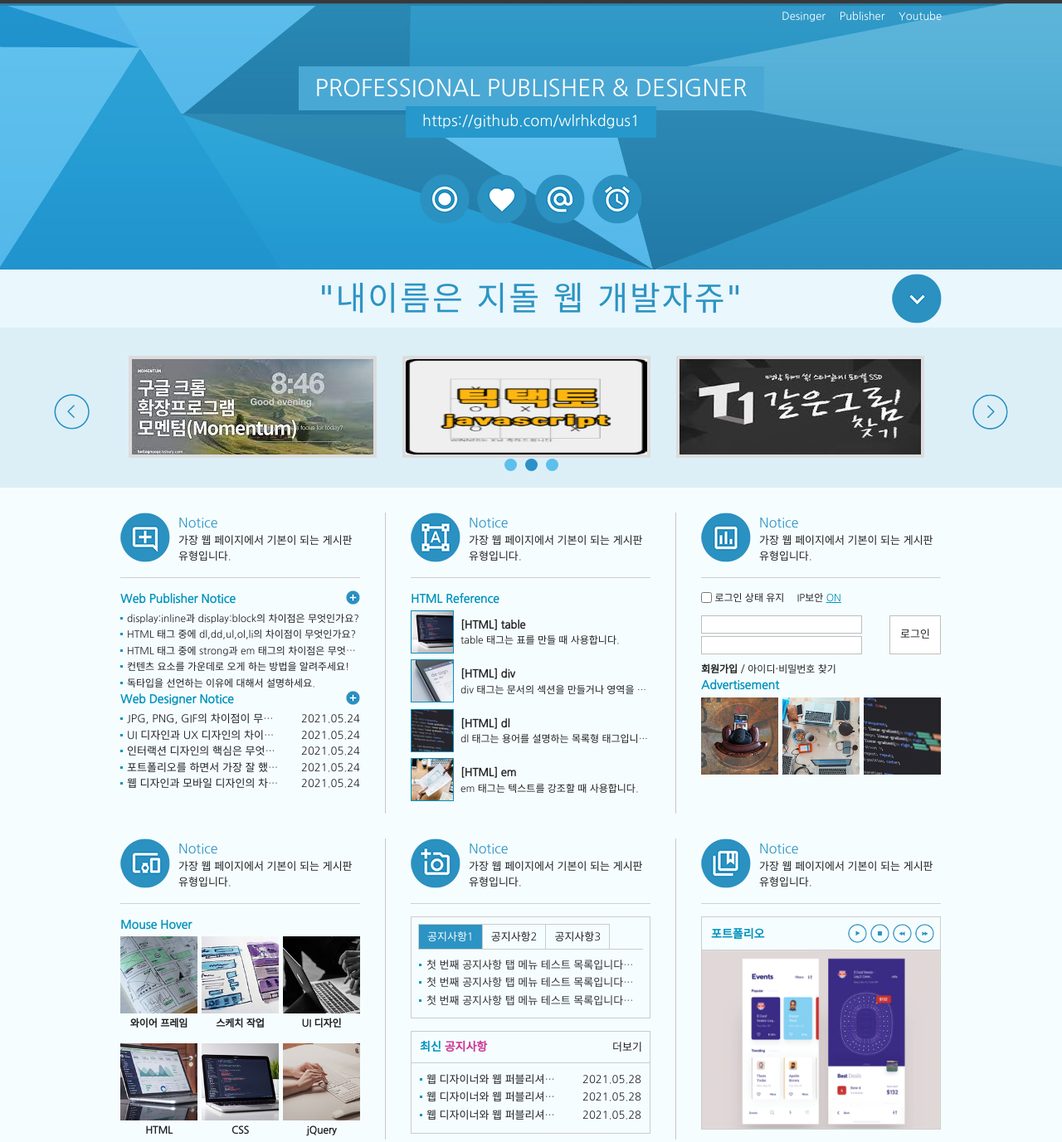
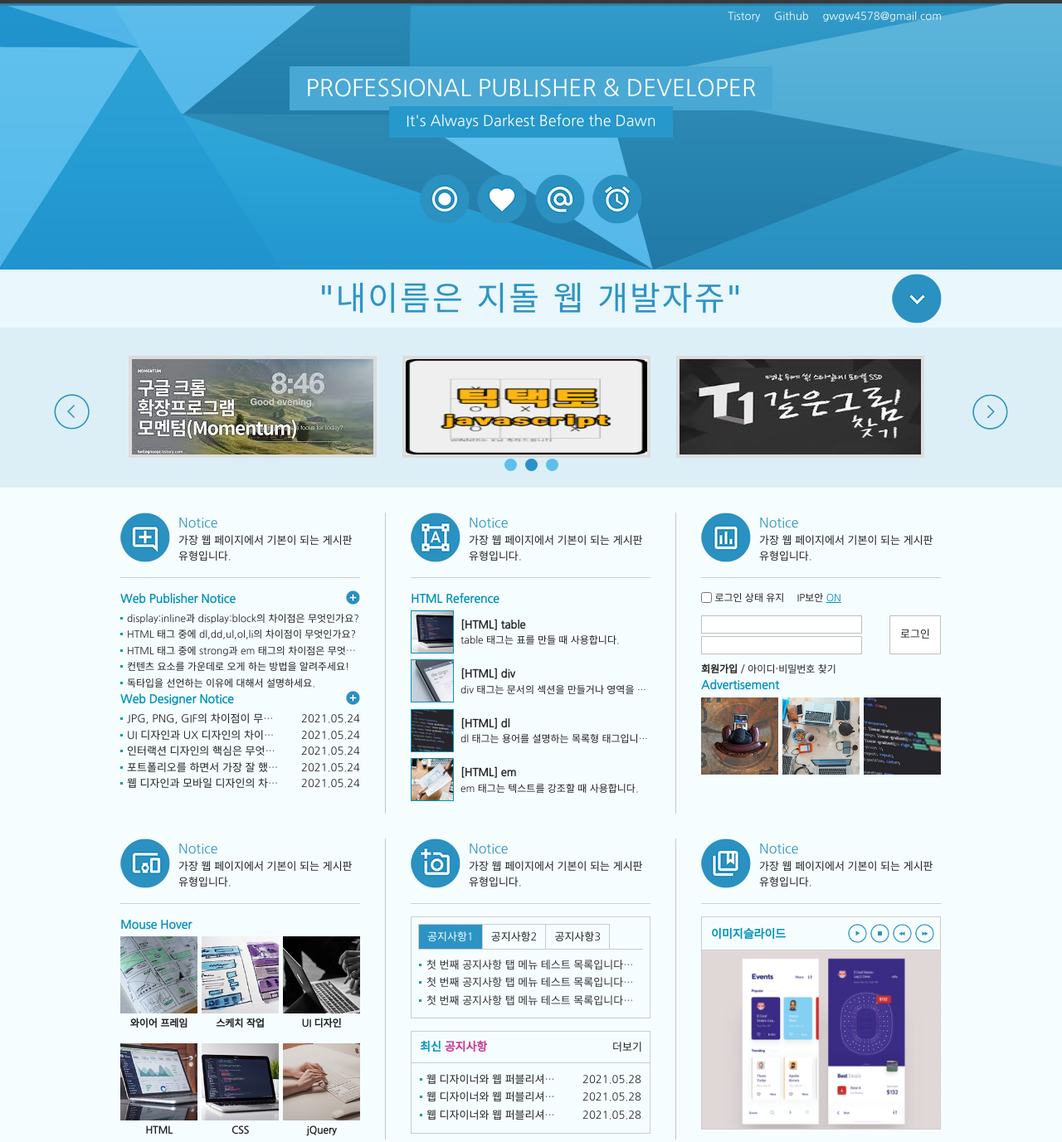
Before and after one commit to wlrhkdgus1/Layout_site, a plain HTML site: page web/index.html in a window 1280 px wide. Shown: the top 1377 px of the page at 83% size. Drawn offline with nearby package versions, Linux system fonts and the light colour scheme; a web font is replaced by a local one.

Commit message:
index.html update 21 07 01
index.html update 21 07 01

```diff
--- a/web/index.html
+++ b/web/index.html
@@ -30,14 +30,14 @@
             <div class="container">
                 <div class="header">
                     <div class="header-menu">
-                        <a href="https://wiss.tistory.com">Desinger</a>
-                        <a href="https://webstoryboy">Publisher</a>
-                        <a href="https://www.youtube.com/channel/UCsvQSv7EeCMHyYb9ENKAJZw">Youtube</a>
+                        <a href="https://amarans.tistory.com/manage">Tistory</a>
+                        <a href="https://github.com/wlrhkdgus1">Github</a>
+                        <a>gwgw4578@gmail.com</a>
                     </div>
                     <!-- //헤더 메뉴 -->
                     <div class="header-tit">
-                        <h1>Professional Publisher & Designer</h1><br>
-                        <a href="https://github.com/wlrhkdgus1" target="_blank">https://github.com/wlrhkdgus1</a>
+                        <h1>Professional Publisher & Developer</h1><br>
+                        <a target="_blank">It's Always Darkest Before the Dawn</a>
                     </div>
                     <!-- //헤더 타이틀 -->
                     <!-- 이미지를 표현하는 방법
@@ -384,7 +384,7 @@
                             <p class="ico_desc">가장 웹 페이지에서 기본이 되는 게시판 유형입니다.</p>
                         <!-- 갤러리 -->
                             <div class="gallery">
-                                <h4>포트폴리오</h4>
+                                <h4>이미지슬라이드</h4>
                                 <div class="gallery_btn">
                                     <!--
                                         <ul>
```
